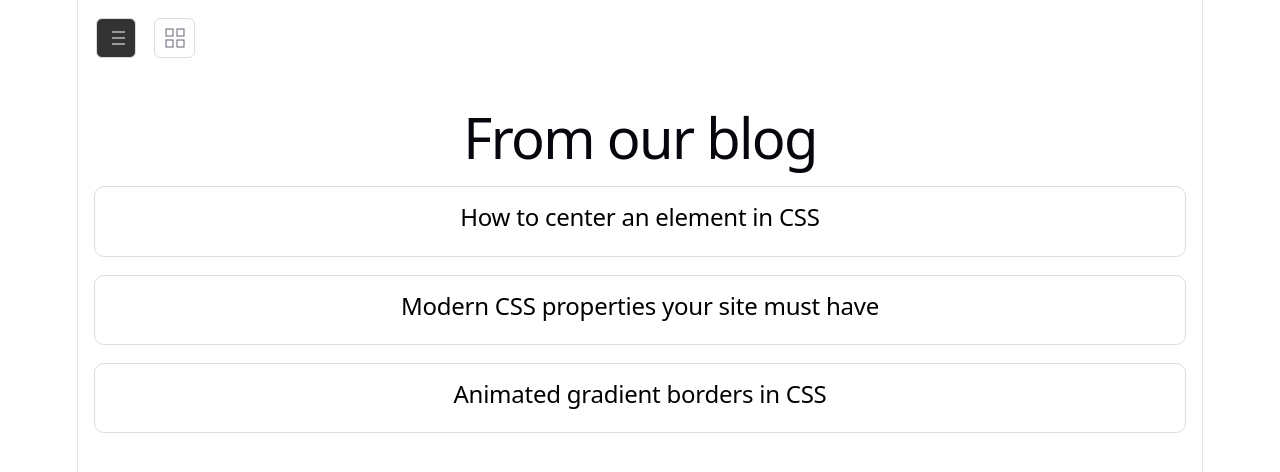
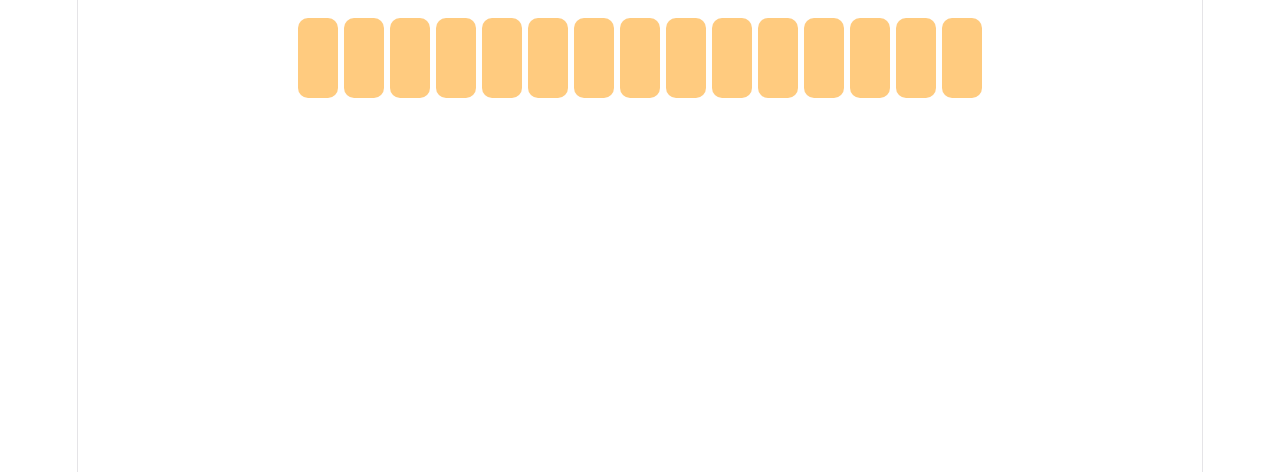
Before and after one commit to BAsnetSujan420/smart-selectors, a React (Vite) app: page / in a window 1280 px wide. Shown: the top 472 px of the page. Built offline with nearby package versions, Linux system fonts and the light colour scheme.

Commit message:
bars row with hover effect

```diff
--- a/src/App.jsx
+++ b/src/App.jsx
@@ -1,5 +1,6 @@
 import AdaptiveCard from './components/AdaptiveCard';
 import BreadCrumb from './components/BreadCrumb';
+import BarsRow from './components/BubbleEffect';
 import Gallery from './components/Gallery';
 import LayoutSwitcher from './components/LayoutSwitcher';
 import ParentSelector from './components/ParentSelector';
@@ -15,7 +16,8 @@ function App() {
       <QAList /> */}
       {/* <Gallery /> */}
       {/* <AdaptiveCard /> */}
-      <LayoutSwitcher />
+      {/* <LayoutSwitcher /> */}
+      <BarsRow />
     </>
   );
 }
--- /dev/null
+++ b/src/components/BubbleEffect.jsx
@@ -0,0 +1,44 @@
+import React from 'react';
+import styled from 'styled-components';
+
+const BarList = styled.ul`
+  display: flex;
+  gap: 6px;
+  padding: 0;
+  justify-content: center;
+  align-items: center;
+`;
+
+const Bar = styled.li`
+  width: 40px;
+  height: 80px;
+  background: #ff9800;
+  border-radius: 10px;
+  list-style: none;
+  opacity: 0.5;
+  cursor: pointer;
+
+  transform-origin: center;
+  transition:
+    transform 0.7s cubic-bezier(0.16, 1, 0.3, 1),
+    opacity 0.2s linear;
+
+  &:hover {
+    transform: scaleY(1.3);
+    opacity: 1;
+  }
+`;
+
+function BarsRow() {
+  const bars = Array.from({ length: 15 });
+
+  return (
+    <BarList>
+      {bars.map((_, i) => (
+        <Bar key={i} />
+      ))}
+    </BarList>
+  );
+}
+
+export default BarsRow;
```
